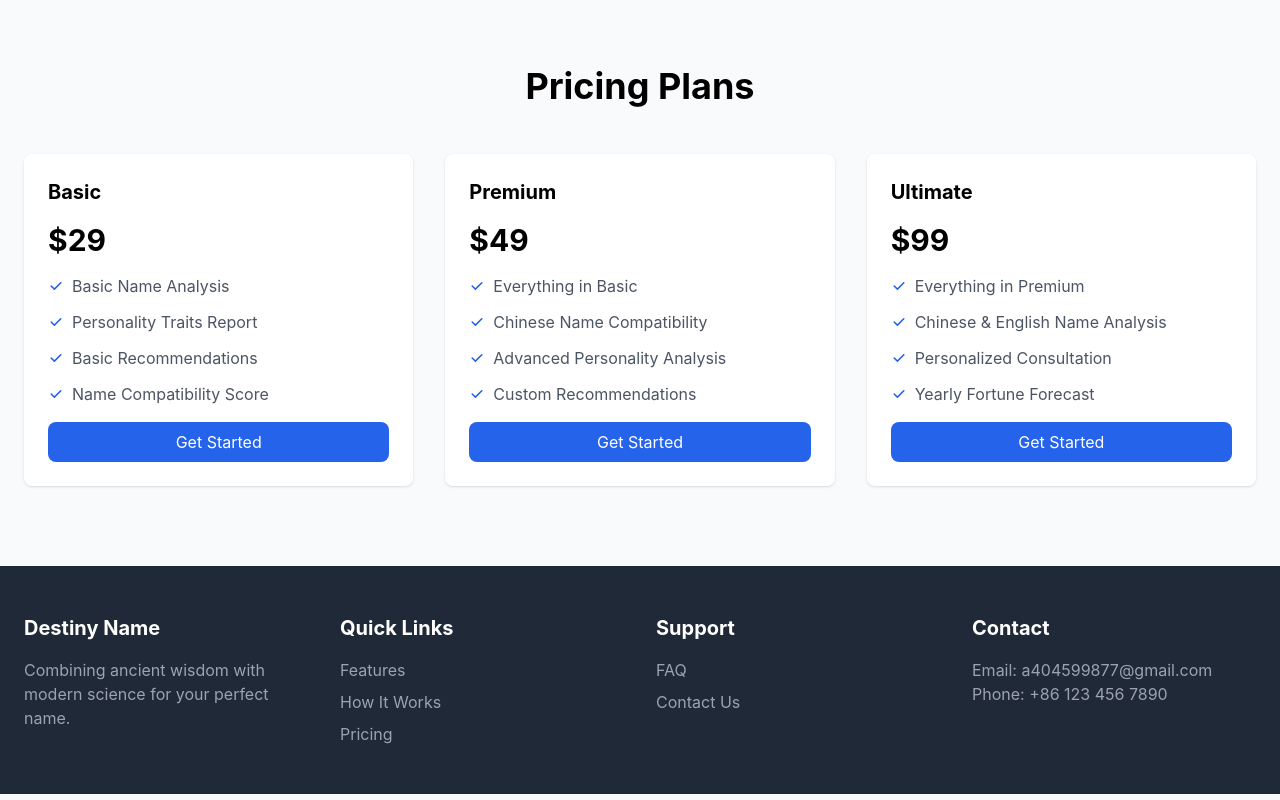
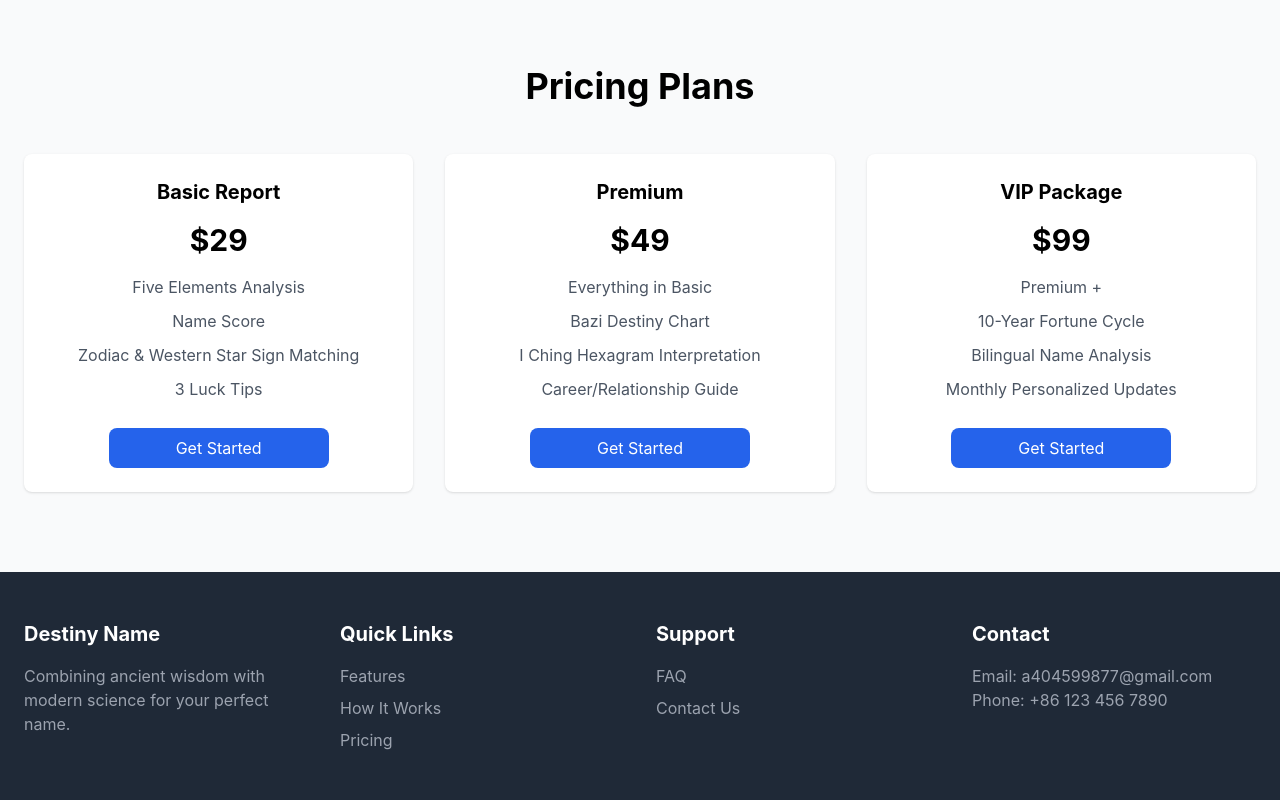
Before and after one commit to 404599877/windsurf, a website: page names/index.html in a window 1280 px wide. Shown: the part 1998-2798 px from the top of the page. Drawn offline with nearby package versions, Linux system fonts and the light colour scheme; some packages are replaced by stand-ins of ours; a script that the page names is missing.

Commit message:
names付费板块1

```diff
--- a/names/index.html
+++ b/names/index.html
@@ -427,74 +427,38 @@
         <div class="container mx-auto px-6">
             <h2 class="text-4xl font-bold text-center mb-12">Pricing Plans</h2>
             <div class="grid md:grid-cols-3 gap-8">
-                <div class="p-6 bg-white rounded-lg shadow">
-                    <h3 class="text-xl font-bold mb-4">Basic</h3>
+                <div class="p-6 bg-white rounded-lg shadow text-center">
+                    <h3 class="text-xl font-bold mb-4">Basic Report</h3>
                     <p class="text-3xl font-bold mb-4">$29</p>
-                    <ul class="space-y-3 text-gray-600">
-                        <li class="flex items-center">
-                            <svg class="w-4 h-4 mr-2 text-blue-600" fill="currentColor" viewBox="0 0 20 20"><path fill-rule="evenodd" d="M16.707 5.293a1 1 0 010 1.414l-8 8a1 1 0 01-1.414 0l-4-4a1 1 0 011.414-1.414L8 12.586l7.293-7.293a1 1 0 011.414 0z" clip-rule="evenodd"/></svg>
-                            <span>Basic Name Analysis</span>
-                        </li>
-                        <li class="flex items-center">
-                            <svg class="w-4 h-4 mr-2 text-blue-600" fill="currentColor" viewBox="0 0 20 20"><path fill-rule="evenodd" d="M16.707 5.293a1 1 0 010 1.414l-8 8a1 1 0 01-1.414 0l-4-4a1 1 0 011.414-1.414L8 12.586l7.293-7.293a1 1 0 011.414 0z" clip-rule="evenodd"/></svg>
-                            <span>Personality Traits Report</span>
-                        </li>
-                        <li class="flex items-center">
-                            <svg class="w-4 h-4 mr-2 text-blue-600" fill="currentColor" viewBox="0 0 20 20"><path fill-rule="evenodd" d="M16.707 5.293a1 1 0 010 1.414l-8 8a1 1 0 01-1.414 0l-4-4a1 1 0 011.414-1.414L8 12.586l7.293-7.293a1 1 0 011.414 0z" clip-rule="evenodd"/></svg>
-                            <span>Basic Recommendations</span>
-                        </li>
-                        <li class="flex items-center">
-                            <svg class="w-4 h-4 mr-2 text-blue-600" fill="currentColor" viewBox="0 0 20 20"><path fill-rule="evenodd" d="M16.707 5.293a1 1 0 010 1.414l-8 8a1 1 0 01-1.414 0l-4-4a1 1 0 011.414-1.414L8 12.586l7.293-7.293a1 1 0 011.414 0z" clip-rule="evenodd"/></svg>
-                            <span>Name Compatibility Score</span>
-                        </li>
+                    <ul class="space-y-2 text-gray-600 text-center text-base leading-relaxed font-normal" style="margin-top:10px;margin-bottom:10px;">
+                        <li class="flex justify-center items-center"><span>Five Elements Analysis</span></li>
+                        <li class="flex justify-center items-center"><span>Name Score</span></li>
+                        <li class="flex justify-center items-center"><span>Zodiac & Western Star Sign Matching</span></li>
+                        <li class="flex justify-center items-center"><span>3 Luck Tips</span></li>
                     </ul>
-                    <button class="w-full bg-blue-600 text-white py-2 rounded-lg mt-4 hover:bg-blue-700">Get Started</button>
+                    <button class="w-full bg-blue-600 text-white py-2 rounded-lg mt-4 hover:bg-blue-700 mx-auto" style="max-width:220px;">Get Started</button>
                 </div>
-                <div class="p-6 bg-white rounded-lg shadow">
+                <div class="p-6 bg-white rounded-lg shadow text-center">
                     <h3 class="text-xl font-bold mb-4">Premium</h3>
                     <p class="text-3xl font-bold mb-4">$49</p>
-                    <ul class="space-y-3 text-gray-600">
-                        <li class="flex items-center">
-                            <svg class="w-4 h-4 mr-2 text-blue-600" fill="currentColor" viewBox="0 0 20 20"><path fill-rule="evenodd" d="M16.707 5.293a1 1 0 010 1.414l-8 8a1 1 0 01-1.414 0l-4-4a1 1 0 011.414-1.414L8 12.586l7.293-7.293a1 1 0 011.414 0z" clip-rule="evenodd"/></svg>
-                            <span>Everything in Basic</span>
-                        </li>
-                        <li class="flex items-center">
-                            <svg class="w-4 h-4 mr-2 text-blue-600" fill="currentColor" viewBox="0 0 20 20"><path fill-rule="evenodd" d="M16.707 5.293a1 1 0 010 1.414l-8 8a1 1 0 01-1.414 0l-4-4a1 1 0 011.414-1.414L8 12.586l7.293-7.293a1 1 0 011.414 0z" clip-rule="evenodd"/></svg>
-                            <span>Chinese Name Compatibility</span>
-                        </li>
-                        <li class="flex items-center">
-                            <svg class="w-4 h-4 mr-2 text-blue-600" fill="currentColor" viewBox="0 0 20 20"><path fill-rule="evenodd" d="M16.707 5.293a1 1 0 010 1.414l-8 8a1 1 0 01-1.414 0l-4-4a1 1 0 011.414-1.414L8 12.586l7.293-7.293a1 1 0 011.414 0z" clip-rule="evenodd"/></svg>
-                            <span>Advanced Personality Analysis</span>
-                        </li>
-                        <li class="flex items-center">
-                            <svg class="w-4 h-4 mr-2 text-blue-600" fill="currentColor" viewBox="0 0 20 20"><path fill-rule="evenodd" d="M16.707 5.293a1 1 0 010 1.414l-8 8a1 1 0 01-1.414 0l-4-4a1 1 0 011.414-1.414L8 12.586l7.293-7.293a1 1 0 011.414 0z" clip-rule="evenodd"/></svg>
-                            <span>Custom Recommendations</span>
-                        </li>
+                    <ul class="space-y-2 text-gray-600 text-center text-base leading-relaxed font-normal" style="margin-top:10px;margin-bottom:10px;">
+                        <li class="flex justify-center items-center"><span>Everything in Basic</span></li>
+                        <li class="flex justify-center items-center"><span>Bazi Destiny Chart</span></li>
+                        <li class="flex justify-center items-center"><span>I Ching Hexagram Interpretation</span></li>
+                        <li class="flex justify-center items-center"><span>Career/Relationship Guide</span></li>
                     </ul>
-                    <button class="w-full bg-blue-600 text-white py-2 rounded-lg mt-4 hover:bg-blue-700">Get Started</button>
+                    <button class="w-full bg-blue-600 text-white py-2 rounded-lg mt-4 hover:bg-blue-700 mx-auto" style="max-width:220px;">Get Started</button>
                 </div>
-                <div class="p-6 bg-white rounded-lg shadow">
-                    <h3 class="text-xl font-bold mb-4">Ultimate</h3>
+                <div class="p-6 bg-white rounded-lg shadow text-center">
+                    <h3 class="text-xl font-bold mb-4">VIP Package</h3>
                     <p class="text-3xl font-bold mb-4">$99</p>
-                    <ul class="space-y-3 text-gray-600">
-                        <li class="flex items-center">
-                            <svg class="w-4 h-4 mr-2 text-blue-600" fill="currentColor" viewBox="0 0 20 20"><path fill-rule="evenodd" d="M16.707 5.293a1 1 0 010 1.414l-8 8a1 1 0 01-1.414 0l-4-4a1 1 0 011.414-1.414L8 12.586l7.293-7.293a1 1 0 011.414 0z" clip-rule="evenodd"/></svg>
-                            <span>Everything in Premium</span>
-                        </li>
-                        <li class="flex items-center">
-                            <svg class="w-4 h-4 mr-2 text-blue-600" fill="currentColor" viewBox="0 0 20 20"><path fill-rule="evenodd" d="M16.707 5.293a1 1 0 010 1.414l-8 8a1 1 0 01-1.414 0l-4-4a1 1 0 011.414-1.414L8 12.586l7.293-7.293a1 1 0 011.414 0z" clip-rule="evenodd"/></svg>
-                            <span>Chinese & English Name Analysis</span>
-                        </li>
-                        <li class="flex items-center">
-                            <svg class="w-4 h-4 mr-2 text-blue-600" fill="currentColor" viewBox="0 0 20 20"><path fill-rule="evenodd" d="M16.707 5.293a1 1 0 010 1.414l-8 8a1 1 0 01-1.414 0l-4-4a1 1 0 011.414-1.414L8 12.586l7.293-7.293a1 1 0 011.414 0z" clip-rule="evenodd"/></svg>
-                            <span>Personalized Consultation</span>
-                        </li>
-                        <li class="flex items-center">
-                            <svg class="w-4 h-4 mr-2 text-blue-600" fill="currentColor" viewBox="0 0 20 20"><path fill-rule="evenodd" d="M16.707 5.293a1 1 0 010 1.414l-8 8a1 1 0 01-1.414 0l-4-4a1 1 0 011.414-1.414L8 12.586l7.293-7.293a1 1 0 011.414 0z" clip-rule="evenodd"/></svg>
-                            <span>Yearly Fortune Forecast</span>
-                        </li>
+                    <ul class="space-y-2 text-gray-600 text-center text-base leading-relaxed font-normal" style="margin-top:10px;margin-bottom:10px;">
+                        <li class="flex justify-center items-center"><span>Premium +</span></li>
+                        <li class="flex justify-center items-center"><span>10-Year Fortune Cycle</span></li>
+                        <li class="flex justify-center items-center"><span>Bilingual Name Analysis</span></li>
+                        <li class="flex justify-center items-center"><span>Monthly Personalized Updates</span></li>
                     </ul>
-                    <button class="w-full bg-blue-600 text-white py-2 rounded-lg mt-4 hover:bg-blue-700">Get Started</button>
+                    <button class="w-full bg-blue-600 text-white py-2 rounded-lg mt-4 hover:bg-blue-700 mx-auto" style="max-width:220px;">Get Started</button>
                 </div>
             </div>
         </div>
```
